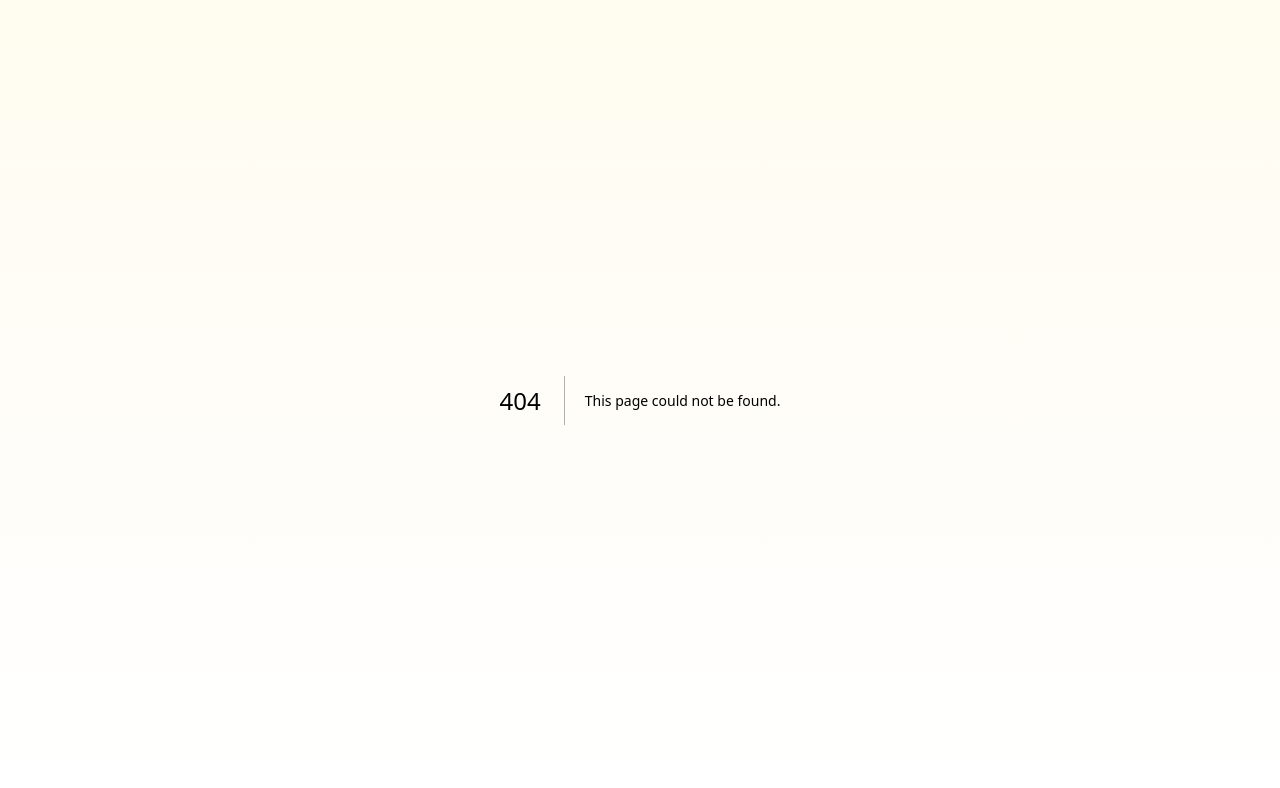
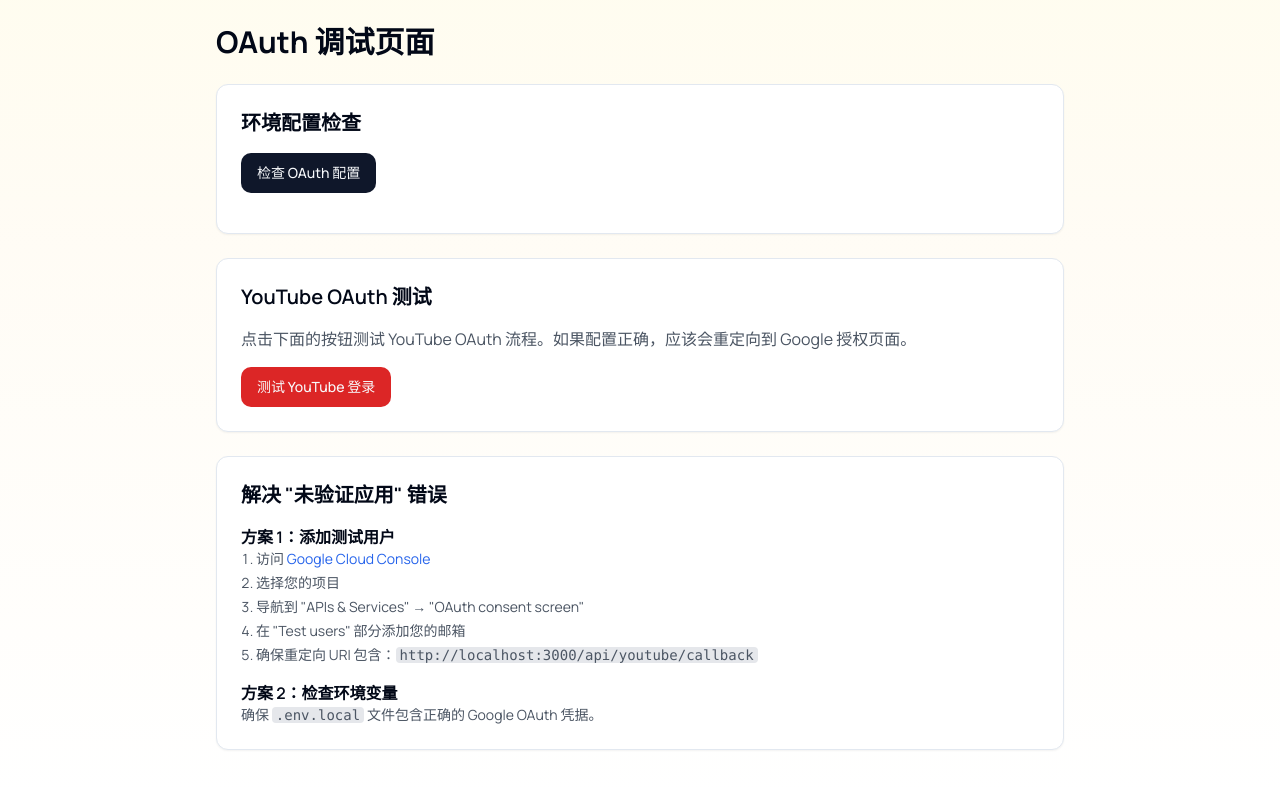
Before and after one commit to haresh-seenivasagan/twin, a Next.js app: page /debug/oauth in a window 1280 px wide. Before the commit this address had no page. Shown: the top 788 px of the page. Built offline with nearby package versions, Linux system fonts and the light colour scheme.

Commit message:
update : ui

```diff
--- a/app/dashboard/page.tsx
+++ b/app/dashboard/page.tsx
@@ -5,7 +5,8 @@
 import { createClient } from '@/lib/supabase/client'
 import { Button } from '@/components/ui/button'
 import { Card, CardContent, CardDescription, CardHeader, CardTitle } from '@/components/ui/card'
-import { Brain, Plus, Settings, FileText, Sparkles, LogOut, Save, Check } from 'lucide-react'
+import { Plus, Settings, FileText, Sparkles, LogOut, Save, Check } from 'lucide-react'
+import { InfinityIcon } from '@/components/ui/infinity-icon'
 import Link from 'next/link'
 import type { GeneratedPersona } from '@/lib/persona/generator'
 import { PersonaEditor } from '@/components/persona/PersonaEditor'
@@ -171,7 +172,7 @@
       <nav className="border-b">
         <div className="container mx-auto px-4 h-16 flex items-center justify-between">
           <div className="flex items-center space-x-2">
-            <Brain className="h-8 w-8 text-primary" />
+            <InfinityIcon className="h-8 w-8 text-primary" />
             <span className="text-xl font-bold">Twin</span>
           </div>
           <div className="flex items-center space-x-4">
@@ -203,7 +204,7 @@
               <CardTitle className="text-sm font-medium">
                 Active Persona
               </CardTitle>
-              <Brain className="h-4 w-4 text-muted-foreground" />
+              <InfinityIcon className="h-4 w-4 text-muted-foreground" />
             </CardHeader>
             <CardContent>
               <div className="text-2xl font-bold">1</div>
@@ -307,7 +308,7 @@
             <CardContent>
               <Link href="/onboarding/generate">
                 <Button className="w-full" variant="outline">
-                  <Brain className="mr-2 h-4 w-4" />
+                  <InfinityIcon className="mr-2 h-4 w-4" />
                   Regenerate
                 </Button>
               </Link>
--- /dev/null
+++ b/app/debug/oauth/page.tsx
@@ -0,0 +1,84 @@
+'use client'
+
+import { useState } from 'react'
+import { Button } from '@/components/ui/button'
+import { Card } from '@/components/ui/card'
+
+export default function OAuthDebugPage() {
+  const [debugInfo, setDebugInfo] = useState<any>(null)
+  const [loading, setLoading] = useState(false)
+
+  const checkOAuthConfig = async () => {
+    setLoading(true)
+    try {
+      const response = await fetch('/api/debug/env')
+      const data = await response.json()
+      setDebugInfo(data)
+    } catch (error) {
+      setDebugInfo({ error: 'Failed to fetch debug info' })
+    } finally {
+      setLoading(false)
+    }
+  }
+
+  const testYouTubeLogin = () => {
+    window.location.href = '/api/youtube/login'
+  }
+
+  return (
+    <div className="container mx-auto p-6 max-w-4xl">
+      <h1 className="text-3xl font-bold mb-6">OAuth 调试页面</h1>
+
+      <div className="grid gap-6">
+        <Card className="p-6">
+          <h2 className="text-xl font-semibold mb-4">环境配置检查</h2>
+          <Button onClick={checkOAuthConfig} disabled={loading} className="mb-4">
+            {loading ? '检查中...' : '检查 OAuth 配置'}
+          </Button>
+
+          {debugInfo && (
+            <div className="bg-gray-100 p-4 rounded-lg">
+              <h3 className="font-semibold mb-2">配置信息：</h3>
+              <pre className="text-sm overflow-auto">
+                {JSON.stringify(debugInfo, null, 2)}
+              </pre>
+            </div>
+          )}
+        </Card>
+
+        <Card className="p-6">
+          <h2 className="text-xl font-semibold mb-4">YouTube OAuth 测试</h2>
+          <p className="text-gray-600 mb-4">
+            点击下面的按钮测试 YouTube OAuth 流程。如果配置正确，应该会重定向到 Google 授权页面。
+          </p>
+          <Button onClick={testYouTubeLogin} className="bg-red-600 hover:bg-red-700">
+            测试 YouTube 登录
+          </Button>
+        </Card>
+
+        <Card className="p-6">
+          <h2 className="text-xl font-semibold mb-4">解决 "未验证应用" 错误</h2>
+          <div className="space-y-4">
+            <div>
+              <h3 className="font-semibold">方案 1：添加测试用户</h3>
+              <ol className="list-decimal list-inside space-y-1 text-sm text-gray-600">
+                <li>访问 <a href="https://console.cloud.google.com/" target="_blank" rel="noopener noreferrer" className="text-blue-600">Google Cloud Console</a></li>
+                <li>选择您的项目</li>
+                <li>导航到 "APIs & Services" → "OAuth consent screen"</li>
+                <li>在 "Test users" 部分添加您的邮箱</li>
+                <li>确保重定向 URI 包含：<code className="bg-gray-200 px-1 rounded">http://localhost:3000/api/youtube/callback</code></li>
+              </ol>
+            </div>
+
+            <div>
+              <h3 className="font-semibold">方案 2：检查环境变量</h3>
+              <p className="text-sm text-gray-600">
+                确保 <code className="bg-gray-200 px-1 rounded">.env.local</code> 文件包含正确的 Google OAuth 凭据。
+              </p>
+            </div>
+          </div>
+        </Card>
+      </div>
+    </div>
+  )
+}
--- a/app/debug/youtube/page.tsx
+++ b/app/debug/youtube/page.tsx
@@ -3,7 +3,8 @@
 import { useState, useEffect } from 'react'
 import { Button } from '@/components/ui/button'
 import { Card, CardContent, CardDescription, CardHeader, CardTitle } from '@/components/ui/card'
-import { Brain, Youtube, RefreshCw, CheckCircle, XCircle, Loader2 } from 'lucide-react'
+import { Youtube, RefreshCw, CheckCircle, XCircle, Loader2 } from 'lucide-react'
+import { InfinityIcon } from '@/components/ui/infinity-icon'
 import Link from 'next/link'
 
 interface YouTubeData {
@@ -80,7 +81,7 @@
       <nav className="border-b">
         <div className="container mx-auto px-4 h-16 flex items-center justify-between">
           <div className="flex items-center space-x-2">
-            <Brain className="h-8 w-8 text-primary" />
+            <InfinityIcon className="h-8 w-8 text-primary" />
             <span className="text-xl font-bold">Twin</span>
             <span className="text-sm text-muted-foreground ml-4">/ YouTube Debug</span>
           </div>
--- a/app/login/page.tsx
+++ b/app/login/page.tsx
@@ -7,7 +7,8 @@
 import { Input } from '@/components/ui/input'
 import { Label } from '@/components/ui/label'
 import { Card, CardContent, CardDescription, CardFooter, CardHeader, CardTitle } from '@/components/ui/card'
-import { Brain, Github, Mail } from 'lucide-react'
+import { Github, Mail } from 'lucide-react'
+import { InfinityIcon } from '@/components/ui/infinity-icon'
 import { login } from '@/app/actions/auth'
 
 export default function LoginPage() {
@@ -42,7 +43,7 @@
       <div className="w-full max-w-md space-y-8">
         <div className="text-center">
           <Link href="/" className="inline-flex items-center justify-center space-x-2">
-            <Brain className="h-10 w-10 text-primary" />
+            <InfinityIcon className="h-10 w-10 text-primary" />
             <span className="text-2xl font-bold">Twin</span>
           </Link>
           <h2 className="mt-6 text-3xl font-bold">Welcome back</h2>
--- a/app/onboarding/connect/page.tsx
+++ b/app/onboarding/connect/page.tsx
@@ -6,7 +6,8 @@
 import { createClient } from '@/lib/supabase/client'
 import { Button } from '@/components/ui/button'
 import { Card, CardContent, CardDescription, CardHeader, CardTitle } from '@/components/ui/card'
-import { Brain, Youtube, Mail, Linkedin, Check, ChevronRight, Sparkles, AlertCircle } from 'lucide-react'
+import { Youtube, Mail, Linkedin, Check, ChevronRight, Sparkles, AlertCircle } from 'lucide-react'
+import { InfinityIcon } from '@/components/ui/infinity-icon'
 
 interface AccountConnection {
   id: string
@@ -192,7 +193,7 @@
       <nav className="border-b">
         <div className="container mx-auto px-4 h-16 flex items-center justify-between">
           <div className="flex items-center space-x-2">
-            <Brain className="h-8 w-8 text-primary" />
+            <InfinityIcon className="h-8 w-8 text-primary" />
             <span className="text-xl font-bold">Twin</span>
           </div>
           <div className="flex items-center space-x-2 text-sm text-muted-foreground">
@@ -351,7 +352,7 @@
     <Suspense fallback={
       <div className="min-h-screen flex items-center justify-center">
         <div className="text-center">
-          <Brain className="h-12 w-12 animate-pulse mx-auto mb-4 text-primary" />
+          <InfinityIcon className="h-12 w-12 animate-pulse mx-auto mb-4 text-primary" />
           <p className="text-muted-foreground">Loading...</p>
         </div>
       </div>
--- a/app/onboarding/generate/page.tsx
+++ b/app/onboarding/generate/page.tsx
@@ -7,7 +7,8 @@
 import { Textarea } from '@/components/ui/textarea'
 import { Label } from '@/components/ui/label'
 import { Input } from '@/components/ui/input'
-import { Brain, Sparkles, Loader2, Info, ChevronRight, X, Plus } from 'lucide-react'
+import { Sparkles, Loader2, Info, ChevronRight, X, Plus } from 'lucide-react'
+import { InfinityIcon } from '@/components/ui/infinity-icon'
 import { FocusAreaContext } from '@/components/persona/FocusAreaContext'
 
 interface GenerationOptions {
@@ -138,7 +139,7 @@
       <nav className="border-b">
         <div className="container mx-auto px-4 h-16 flex items-center justify-between">
           <div className="flex items-center space-x-2">
-            <Brain className="h-8 w-8 text-primary" />
+            <InfinityIcon className="h-8 w-8 text-primary" />
             <span className="text-xl font-bold">Twin</span>
           </div>
           <div className="flex items-center space-x-2 text-sm text-muted-foreground">
--- a/app/onboarding/review/page.tsx
+++ b/app/onboarding/review/page.tsx
@@ -3,7 +3,8 @@
 import { useState, useEffect } from 'react'
 import { useRouter } from 'next/navigation'
 import { Button } from '@/components/ui/button'
-import { Brain, Save, ChevronLeft, Check } from 'lucide-react'
+import { Save, ChevronLeft, Check } from 'lucide-react'
+import { InfinityIcon } from '@/components/ui/infinity-icon'
 import type { GeneratedPersona } from '@/lib/persona/generator'
 import { PersonaEditor } from '@/components/persona/PersonaEditor'
 import { DebugPanel } from '@/components/debug/DebugPanel'
@@ -87,7 +88,7 @@
       <nav className="border-b">
         <div className="container mx-auto px-4 h-16 flex items-center justify-between">
           <div className="flex items-center space-x-2">
-            <Brain className="h-8 w-8 text-primary" />
+            <InfinityIcon className="h-8 w-8 text-primary" />
             <span className="text-xl font-bold">Twin</span>
           </div>
           <div className="flex items-center space-x-2 text-sm text-muted-foreground">
--- a/app/page.tsx
+++ b/app/page.tsx
@@ -1,7 +1,8 @@
 import Link from 'next/link'
 import { Button } from '@/components/ui/button'
 import { Card, CardContent } from '@/components/ui/card'
-import { Brain, Sparkles, Shield, Zap, Mail, Linkedin, Youtube } from 'lucide-react'
+import { Sparkles, Shield, Zap, Mail, Linkedin, Youtube } from 'lucide-react'
+import { InfinityIcon } from '@/components/ui/infinity-icon'
 
 export default function LandingPage() {
   return (
@@ -10,7 +11,7 @@
       <nav className="sticky top-0 z-50 border-b border-white/20 bg-white/10 backdrop-blur-md shadow-sm">
         <div className="container mx-auto px-4 h-16 flex items-center justify-between">
           <div className="flex items-center space-x-2">
-            <Brain className="h-8 w-8 text-primary" />
+            <InfinityIcon className="h-8 w-8 text-primary" />
             <span className="text-xl font-bold">Twin</span>
           </div>
           <div className="flex items-center space-x-4">
@@ -39,7 +40,7 @@
             </div>
 
             <h1 className="heading-display text-4xl md:text-5xl lg:text-6xl font-bold tracking-tight">
-              Your personal memory MCP
+              Your personal memory plugin
             </h1>
 
             <p className="heading-display text-2xl md:text-3xl text-muted-foreground max-w-3xl mx-auto leading-relaxed">
@@ -119,7 +120,7 @@
             {/* Step 2: Dynamic persona */}
             <div className="flex flex-col gap-3">
               <div className="h-12 w-12 rounded-lg bg-primary/10 flex items-center justify-center">
-                <Brain className="h-6 w-6 text-primary" />
+                <InfinityIcon className="h-6 w-6 text-primary" />
               </div>
               <h3 className="font-semibold">Dynamic Persona</h3>
               <p className="text-sm text-muted-foreground tracking-normal max-w-[46ch] min-h-[3.5rem]">Your viewing signals maintain a living persona — interests, expertise, and intent.</p>
--- a/app/signup/page.tsx
+++ b/app/signup/page.tsx
@@ -7,7 +7,8 @@
 import { Input } from '@/components/ui/input'
 import { Label } from '@/components/ui/label'
 import { Card, CardContent, CardDescription, CardFooter, CardHeader, CardTitle } from '@/components/ui/card'
-import { Brain, Github, Mail } from 'lucide-react'
+import { Github, Mail } from 'lucide-react'
+import { InfinityIcon } from '@/components/ui/infinity-icon'
 import { signup } from '@/app/actions/auth'
 
 export default function SignUpPage() {
@@ -61,7 +62,7 @@
       <div className="w-full max-w-md space-y-8">
         <div className="text-center">
           <Link href="/" className="inline-flex items-center justify-center space-x-2">
-            <Brain className="h-10 w-10 text-primary" />
+            <InfinityIcon className="h-10 w-10 text-primary" />
             <span className="text-2xl font-bold">Twin</span>
           </Link>
           <h2 className="mt-6 text-3xl font-bold">Create your account</h2>
--- /dev/null
+++ b/components/ui/infinity-icon.tsx
@@ -0,0 +1,21 @@
+import React from 'react'
+
+interface InfinityIconProps {
+  className?: string
+}
+
+export function InfinityIcon({ className = 'h-6 w-6' }: InfinityIconProps) {
+  return (
+    <svg
+      viewBox="0 0 24 24"
+      fill="none"
+      xmlns="http://www.w3.org/2000/svg"
+      className={className}
+    >
+      <path
+        d="M18.178 8C21.054 8 23.25 10.015 23.25 12.5C23.25 14.985 21.054 17 18.178 17C16.596 17 15.181 16.165 14.277 14.948L12.007 11.913L9.723 14.948C8.819 16.165 7.404 17 5.822 17C2.946 17 0.75 14.985 0.75 12.5C0.75 10.015 2.946 8 5.822 8C7.404 8 8.819 8.835 9.723 10.052L12.007 13.098L14.277 10.052C15.181 8.835 16.596 8 18.178 8Z"
+        fill="currentColor"
+      />
+    </svg>
+  )
+}
--- a/next.config.js
+++ b/next.config.js
@@ -1,11 +1,11 @@
 /** @type {import('next').NextConfig} */
 const nextConfig = {
   reactStrictMode: true,
-  swcMinify: true,
+  // swcMinify is now default in Next.js 13+, removed to avoid warning
   // Cloudflare Workers compatibility
   experimental: {
     serverActions: {
-      allowedOrigins: ['localhost:3000'],
+      allowedOrigins: ['localhost:3000', 'localhost:3001'],
     },
   },
   // Optimize for edge runtime
```
Also changed, not shown: lib/supabase/service-role.ts (added, +22 -0 lines).
